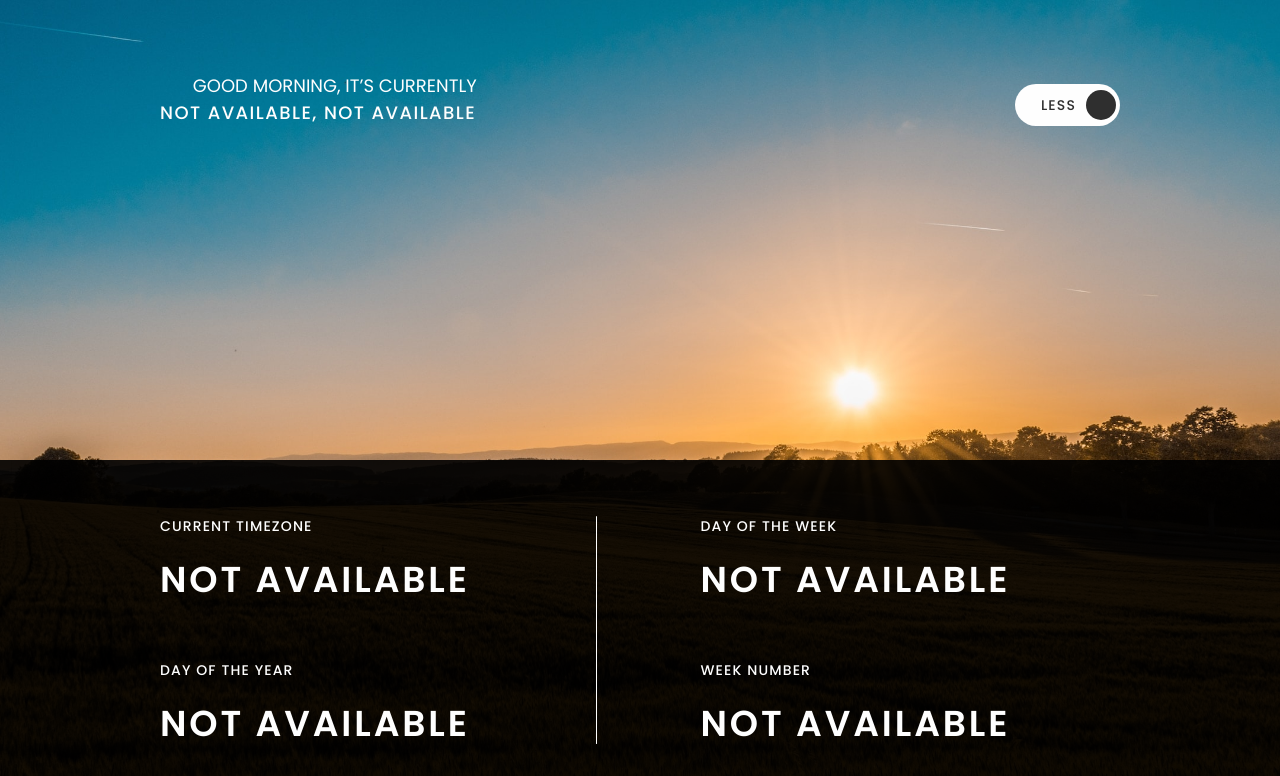
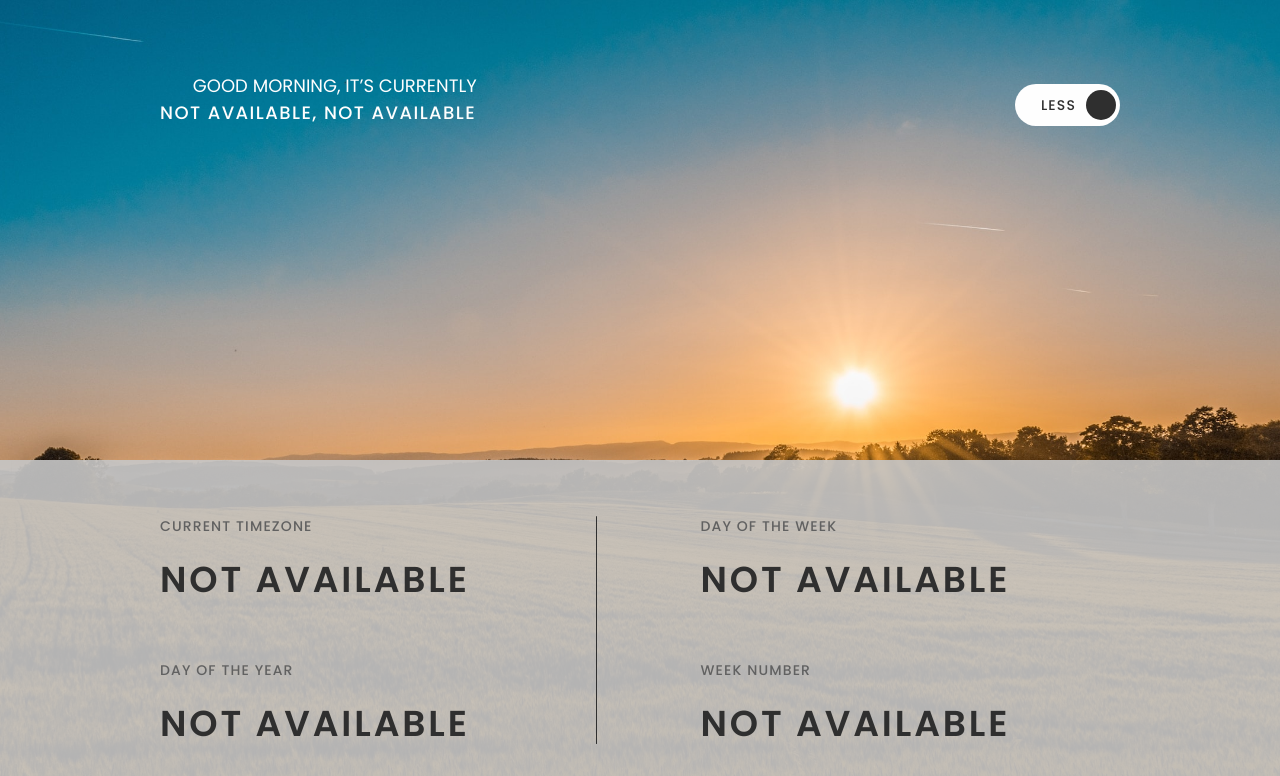
Before and after one commit to matiasbacelar98/timezone-clock, a Vue app in the folder client/: page / in a window 1280 px wide. Both pictures are taken after a click on the button "MORE". Shown: the top 776 px of the page. Built offline with nearby package versions, Linux system fonts and the light colour scheme; no server answers; some icons are missing.

Commit message:
UI colors based on day status

```diff
--- a/client/src/components/Info.vue
+++ b/client/src/components/Info.vue
@@ -9,17 +9,27 @@ const props = defineProps({
     dayOfTheWeek: String,
     weekNumber: String,
   },
+  dayStatus: {
+    type: String,
+    default: 'morning',
+  },
 });
 </script>
 
 <template>
-  <section class="absolute bottom-0 left-0 text-white bg-black w-full mt-14 py-14 px-6 bg-opacity-90 md:px-[80px] lg:px-[120px] xl:px-[160px]">
+  <section
+    class="absolute bottom-0 left-0 w-full mt-14 py-14 px-6 bg-opacity-90 md:px-[80px] lg:px-[120px] xl:px-[160px]"
+    :class="{
+      'bg-black text-white': props.dayStatus === 'night',
+      'bg-gray-light text-gray-dark': props.dayStatus !== 'night',
+    }"
+  >
     <ul class="grid gap-y-6 sm:grid-cols-[1fr_auto_1fr] sm:gap-y-8 lg:gap-y-0">
-      <InfoItem title="current timezone" :content="props?.timezone?.name || 'Not available'" />
-      <InfoItem title="day of the week" :content="props?.timezone?.dayOfTheWeek || 'Not available'" />
-      <Line />
-      <InfoItem title="day of the year" :content="props?.timezone?.dayOfTheYear || 'Not available'" :odd="true" />
-      <InfoItem title="week number" :content="props?.timezone?.weekNumber || 'Not available'" :odd="true" />
+      <InfoItem :dayStatus="props?.dayStatus" title="current timezone" :content="props?.timezone?.name || 'Not available'" />
+      <InfoItem :dayStatus="props?.dayStatus" title="day of the week" :content="props?.timezone?.dayOfTheWeek || 'Not available'" />
+      <Line :dayStatus="props?.dayStatus" />
+      <InfoItem :dayStatus="props?.dayStatus" title="day of the year" :content="props?.timezone?.dayOfTheYear || 'Not available'" :odd="true" />
+      <InfoItem :dayStatus="props?.dayStatus" title="week number" :content="props?.timezone?.weekNumber || 'Not available'" :odd="true" />
     </ul>
   </section>
 </template>
--- a/client/src/components/InfoItem.vue
+++ b/client/src/components/InfoItem.vue
@@ -5,6 +5,10 @@ const props = defineProps({
   odd: {
     type: Boolean,
     default: false,
+  },
+  dayStatus: {
+    type: String,
+    default: 'morning',
   },
 });
 </script>
@@ -16,7 +20,15 @@ const props = defineProps({
       'lg:mt-[60px]': props.odd,
     }"
   >
-    <span class="text-sm inline-block font-medium uppercase tracking-[0.08em]">{{ props.title || 'Not available' }}</span>
+    <span
+      class="text-sm inline-block font-medium uppercase tracking-[0.08em]"
+      :class="{
+        'text-gray-medium-high': props.dayStatus !== 'night',
+        'text-white': props.dayStatus === 'night',
+      }"
+    >
+      {{ props.title || 'Not available' }}
+    </span>
     <p class="text-lg font-semibold tracking-[0.08em] uppercase lg:text-3xl xl:text-4xl">{{ props.content || 'Not available' }}</p>
   </li>
 </template>
--- a/client/src/components/Line.vue
+++ b/client/src/components/Line.vue
@@ -1,5 +1,18 @@
+<script setup>
+const props = defineProps({
+  dayStatus: {
+    type: String,
+    default: 'morning',
+  },
+});
+</script>
+
 <template>
   <span
-    class="hidden sm:block sm:rounded sm:col-span-3 sm:col-start-2 sm:col-end-3 sm:row-start-1 sm:row-end-4 w-[1px] sm:bg-white sm:place-self-center sm:h-full sm:mr-20 lg:mr-[104px] lg:ml-4"
+    class="hidden sm:block sm:rounded sm:col-span-3 sm:col-start-2 sm:col-end-3 sm:row-start-1 sm:row-end-4 w-[1px] sm:place-self-center sm:h-full sm:mr-20 lg:mr-[104px] lg:ml-4"
+    :class="{
+      'bg-gray-dark': props.dayStatus !== 'night',
+      'bg-white': props.dayStatus === 'night',
+    }"
   />
 </template>
--- a/client/src/views/HomeView.vue
+++ b/client/src/views/HomeView.vue
@@ -153,6 +153,6 @@ function addMinutes(date, minutes) {
       </button>
     </section>
 
-    <Info v-if="info.isOpen" :timezone="info?.timezone" />
+    <Info v-if="info.isOpen" :timezone="info?.timezone" :dayStatus="clock?.dayStatus" />
   </main>
 </template>
--- a/client/tailwind.config.js
+++ b/client/tailwind.config.js
@@ -7,6 +7,7 @@ module.exports = {
       white: '#FEFEFE',
       'gray-light': '#C7C7C7',
       'gray-medium': '#858585',
+      'gray-medium-high': '#616161',
       'gray-dark': '#2F2F2F',
     },
     fontFamily: {
```
